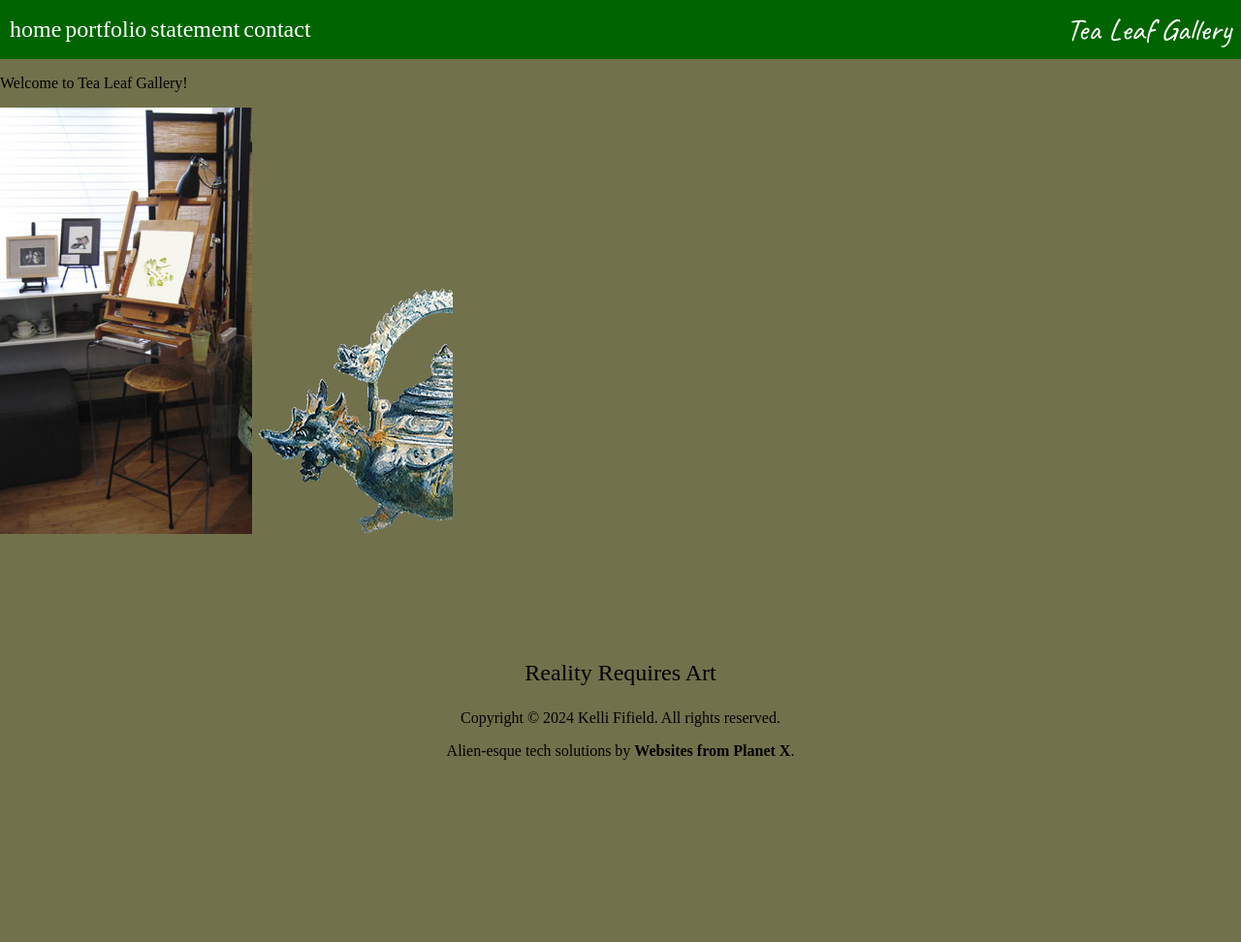
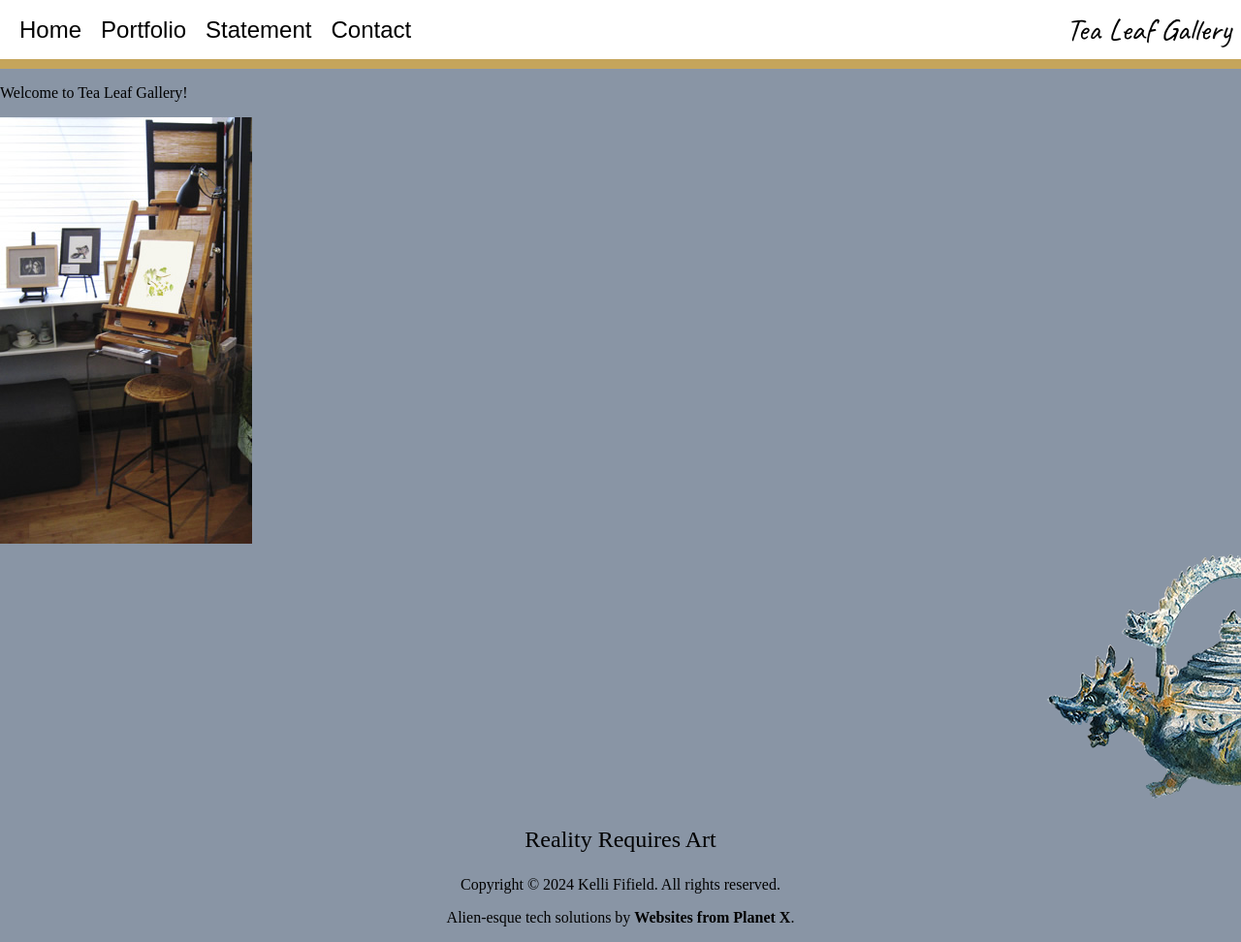
Before and after one commit to garthmortensen/django_tealeaf, a Django app: page / in a window 1280 px wide. Shown: the whole page at 97% size. Before the commit the page ends 784 px from the top, so only its background shows below. Run offline with Django 4.2, Linux system fonts and the light colour scheme.

Commit message:
Style: Color match existing page

```diff
--- a/firstapp/static/css/styles.css
+++ b/firstapp/static/css/styles.css
@@ -5,33 +5,37 @@ body {
 }
 
 header {
-    background-color: darkgreen;
+    background-color: white;
     display: flex;
     justify-content: space-between;
     align-items: center;
     padding: 10px;
-    color: white;
+    color: black;
+    border-bottom: 10px solid #c5a55b;
+}
+
+#nav-links {
+    display: flex;
+    justify-content: space-between; /* space out links evenly */
 }
 
 #nav-links a {
+    font-family: Arial, sans-serif;
     font-size: 1.5em;
-    color: white;
-    text-decoration: none;
-    /* remove the underline from the links */
+    text-decoration: none; /* remove the underline from the links */
+    margin: 0 10px;
+    color: black;
 }
 
 #business-name {
-    /* font-family: 'Georgia', sans-serif; */
     font-size: 2em;
-    /* text-align: right; */
     font-family: "Caveat", cursive;
     font-optical-sizing: auto;
     font-style: normal;
 }
 
 body {
-    background: #71714c;
-    /* background: #ccc; */
+    background: rgba(137,149,165,255);
     display: flex;
     flex-direction: column;
     min-height: 100vh;
@@ -53,9 +57,18 @@ footer {
 
 /* page; contact */
 form label {
-    color: white;
+    /* color: white; */
 }
 
 form input, form textarea {
     margin-bottom: 10px;
 }
+
+/* place teapot immediately before footer */
+div.teapot-container {
+    text-align: right;
+}
+
+img.teapot {
+    display: inline-block;
+}
--- a/firstapp/templates/firstapp/base.html
+++ b/firstapp/templates/firstapp/base.html
@@ -21,10 +21,10 @@
     <header>
         <!-- Header content -->
         <div id="nav-links">
-            <a href="{% url 'home' %}">home</a>
-            <a href="{% url 'portfolio' %}">portfolio</a>
-            <a href="{% url 'statement' %}">statement</a>
-            <a href="{% url 'contact' %}">contact</a>
+            <a href="{% url 'home' %}">Home</a>
+            <a href="{% url 'portfolio' %}">Portfolio</a>
+            <a href="{% url 'statement' %}">Statement</a>
+            <a href="{% url 'contact' %}">Contact</a>
         </div>
         <div id="business-name">Tea Leaf Gallery</div>
     </header>
@@ -33,8 +33,12 @@
         {% block content %}
         {% endblock %}
 
+    </main>
+
+    <!-- teapot appears immediately before footer -->
+    <div class="teapot-container">
         <img class="teapot" src="{% static 'firstapp/teapot.png' %}" alt="teapot">
-    </main>
+    </div>
 
     <footer>
         <!-- Footer content -->
```
